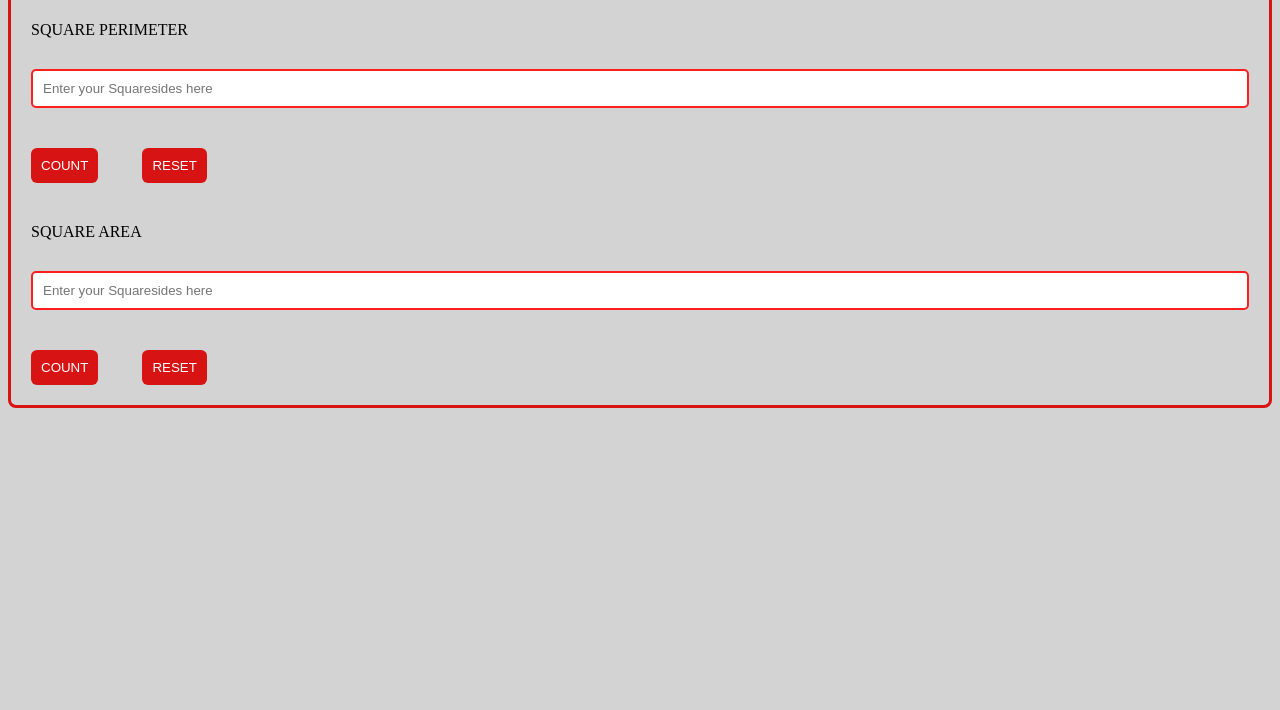
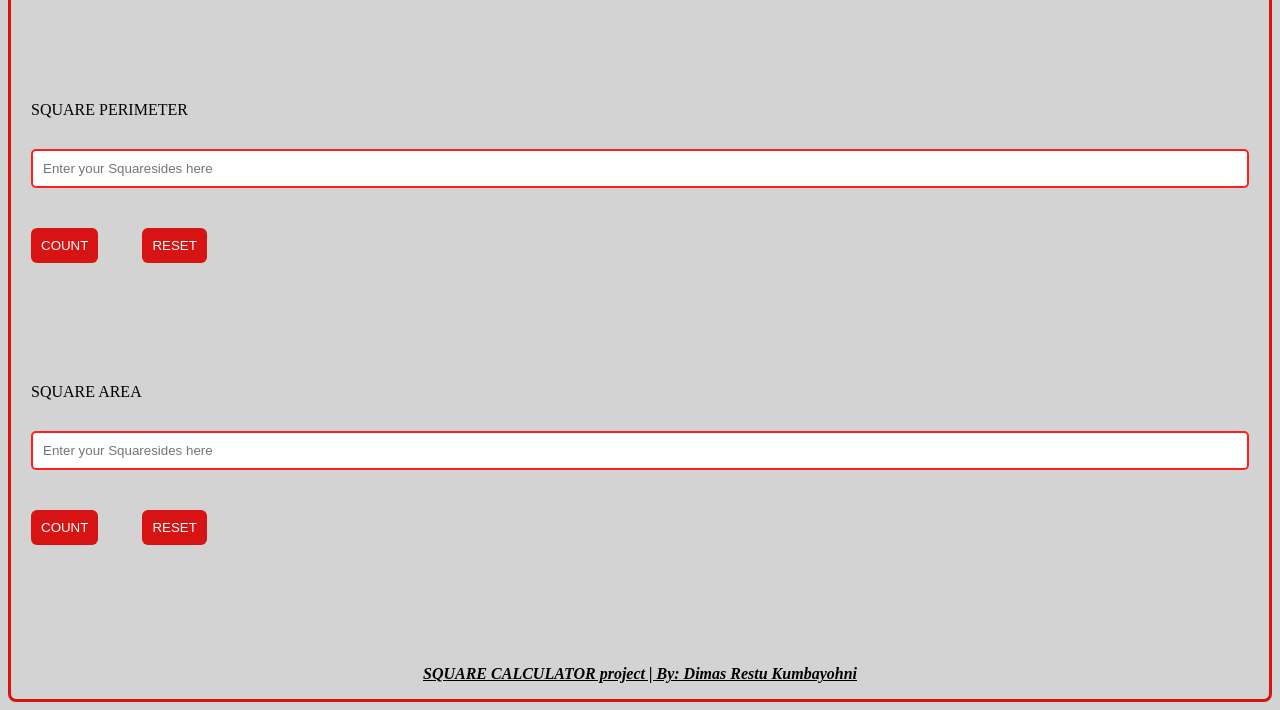
Before and after one commit to revou-fundamental-course/8-jan-24-DimsRK, a plain HTML site: page index.html in a window 1280 px wide. Shown: the part 664-1374 px from the top of the page. Before the commit the page ends 1080 px from the top, so only its background shows below. Drawn offline with Linux system fonts and the light colour scheme.

Commit message:
almost clear, need adjusting

```diff
--- a/css/style.css
+++ b/css/style.css
@@ -82,3 +82,19 @@ button:active {
     background-color: #940f0f;
     transform: translateY(3px);
 }
+
+#lblPerimeter {
+    margin-top: 100px;
+}
+
+#lblArea {
+    margin-top: 100px;
+}
+
+footer p {
+    text-align: center;
+    text-decoration: underline;
+    font-weight: bold;
+    font-style: italic;
+    margin-top: 100px;
+}
--- a/index.html
+++ b/index.html
@@ -40,5 +40,8 @@
           <button id="AreaResetButton">RESET</button>
         </section>
     </main>
+    <footer>
+      <p>SQUARE CALCULATOR project | By: Dimas Restu Kumbayohni</p>
+    </footer>
 </body>
 </html>
```
